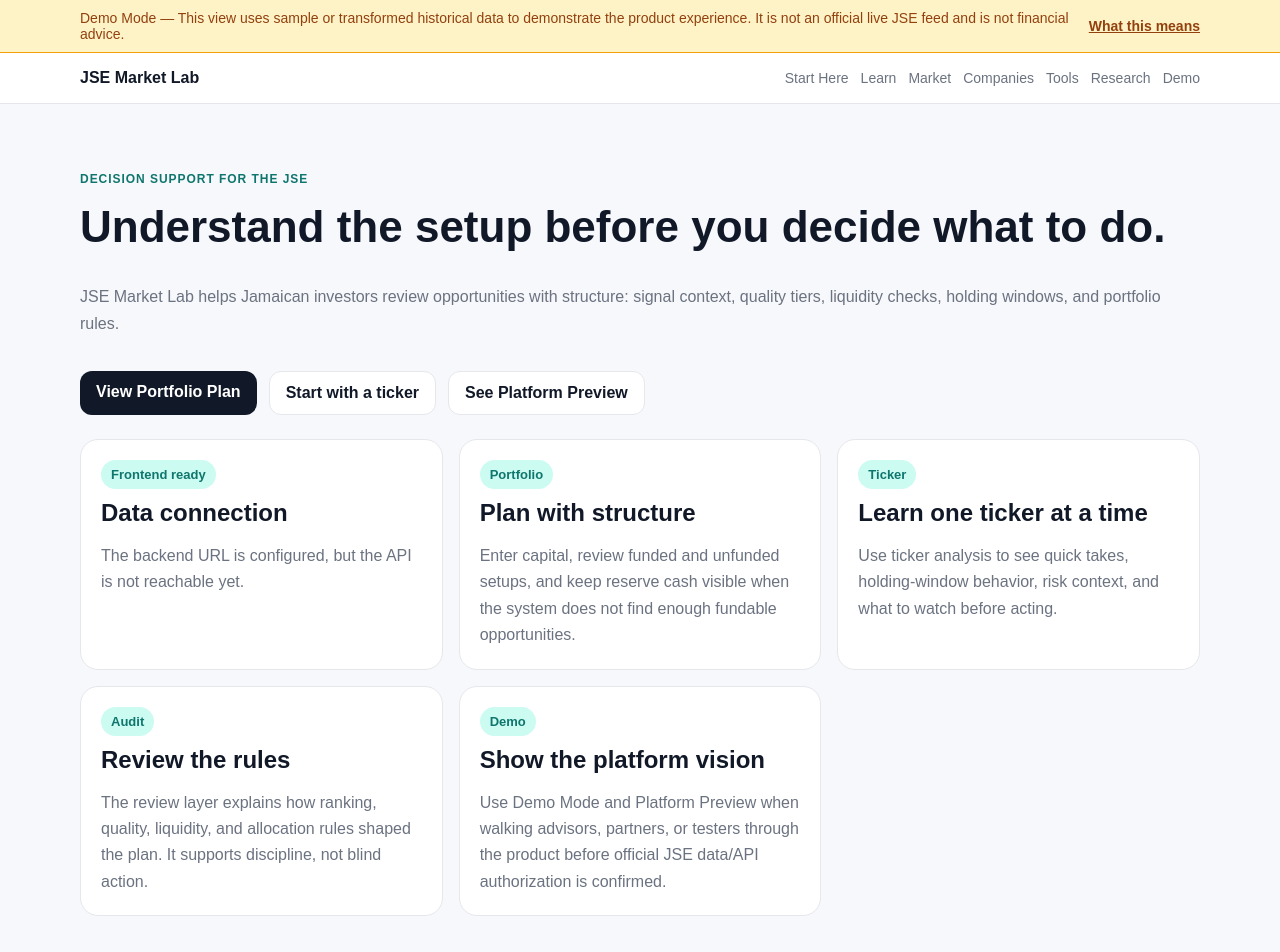
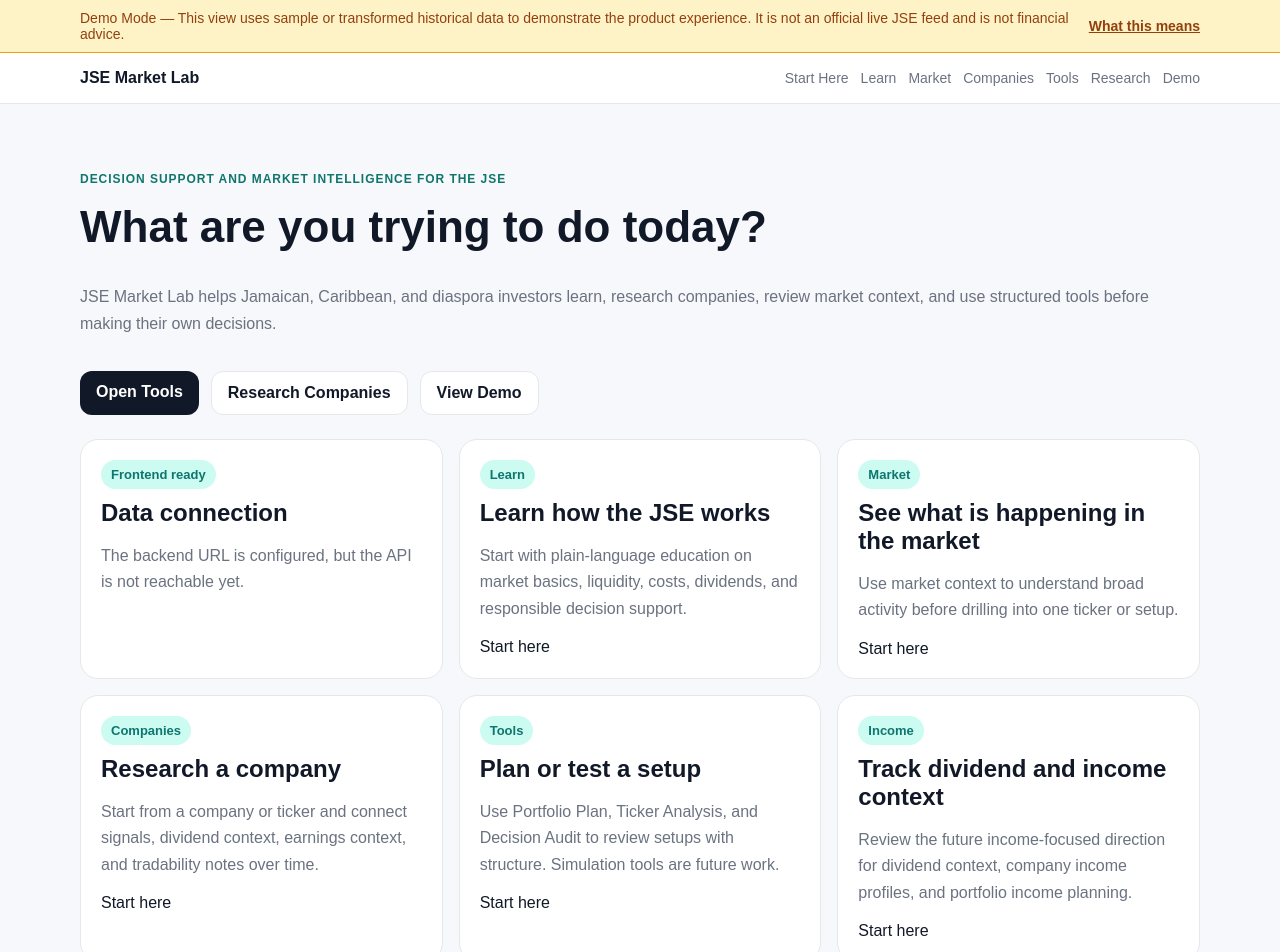
Before and after one commit to beautifulmind9/jse-market-lab, a Next.js app in the folder frontend/: page / in a window 1280 px wide. Shown: the top 952 px of the page. Built offline with nearby package versions, Linux system fonts and the light colour scheme; no server answers.

Commit message:
Update homepage around user intent routing

```diff
--- a/frontend/app/page.tsx
+++ b/frontend/app/page.tsx
@@ -1,57 +1,86 @@
 import Link from 'next/link';
 import { ApiStatusCard } from '@/components/shared/ApiStatusCard';
 import { InfoCard } from '@/components/shared/InfoCard';
+
+const intentCards = [
+  {
+    title: 'Learn how the JSE works',
+    label: 'Learn',
+    body: 'Start with plain-language education on market basics, liquidity, costs, dividends, and responsible decision support.',
+    href: '/learn',
+  },
+  {
+    title: 'See what is happening in the market',
+    label: 'Market',
+    body: 'Use market context to understand broad activity before drilling into one ticker or setup.',
+    href: '/market',
+  },
+  {
+    title: 'Research a company',
+    label: 'Companies',
+    body: 'Start from a company or ticker and connect signals, dividend context, earnings context, and tradability notes over time.',
+    href: '/companies',
+  },
+  {
+    title: 'Plan or test a setup',
+    label: 'Tools',
+    body: 'Use Portfolio Plan, Ticker Analysis, and Decision Audit to review setups with structure. Simulation tools are future work.',
+    href: '/tools',
+  },
+  {
+    title: 'Track dividend and income context',
+    label: 'Income',
+    body: 'Review the future income-focused direction for dividend context, company income profiles, and portfolio income planning.',
+    href: '/income',
+  },
+  {
+    title: 'View the product demo',
+    label: 'Demo',
+    body: 'Use Demo Mode and Platform Preview for advisor, partner, and stakeholder walkthroughs before official data/API authorization.',
+    href: '/demo',
+  },
+];
 
 export default function HomePage() {
   return (
     <div className="page-shell">
       <section className="hero">
-        <span className="eyebrow">Decision support for the JSE</span>
-        <h1>Understand the setup before you decide what to do.</h1>
+        <span className="eyebrow">Decision support and market intelligence for the JSE</span>
+        <h1>What are you trying to do today?</h1>
         <p>
-          JSE Market Lab helps Jamaican investors review opportunities with structure: signal context,
-          quality tiers, liquidity checks, holding windows, and portfolio rules.
+          JSE Market Lab helps Jamaican, Caribbean, and diaspora investors learn, research companies,
+          review market context, and use structured tools before making their own decisions.
         </p>
         <div className="button-row">
-          <Link className="button" href="/portfolio">
-            View Portfolio Plan
+          <Link className="button" href="/tools">
+            Open Tools
           </Link>
-          <Link className="button secondary" href="/ticker/JMMBGL">
-            Start with a ticker
+          <Link className="button secondary" href="/companies">
+            Research Companies
           </Link>
-          <Link className="button secondary" href="/platform-preview">
-            See Platform Preview
+          <Link className="button secondary" href="/demo">
+            View Demo
           </Link>
         </div>
       </section>
 
       <section className="grid">
         <ApiStatusCard />
-        <InfoCard title="Plan with structure" label="Portfolio">
-          <p>
-            Enter capital, review funded and unfunded setups, and keep reserve cash visible when the
-            system does not find enough fundable opportunities.
-          </p>
-        </InfoCard>
-        <InfoCard title="Learn one ticker at a time" label="Ticker">
-          <p>
-            Use ticker analysis to see quick takes, holding-window behavior, risk context, and what to
-            watch before acting.
-          </p>
-        </InfoCard>
-        <InfoCard title="Review the rules" label="Audit">
-          <p>
-            The review layer explains how ranking, quality, liquidity, and allocation rules shaped the
-            plan. It supports discipline, not blind action.
-          </p>
-        </InfoCard>
-        <InfoCard title="Show the platform vision" label="Demo">
-          <p>
-            Use Demo Mode and Platform Preview when walking advisors, partners, or testers through the
-            product before official JSE data/API authorization is confirmed.
-          </p>
-        </InfoCard>
+        {intentCards.map((card) => (
+          <InfoCard key={card.title} title={card.title} label={card.label}>
+            <p>{card.body}</p>
+            <Link href={card.href}>Start here</Link>
+          </InfoCard>
+        ))}
       </section>
+
+      <div className="notice">
+        <p>
+          JSE Market Lab is a decision-support platform. It helps users review information, risks,
+          costs, and context. It does not provide personal investment advice, execute trades, or hold
+          client funds.
+        </p>
+      </div>
     </div>
   );
 }
```
